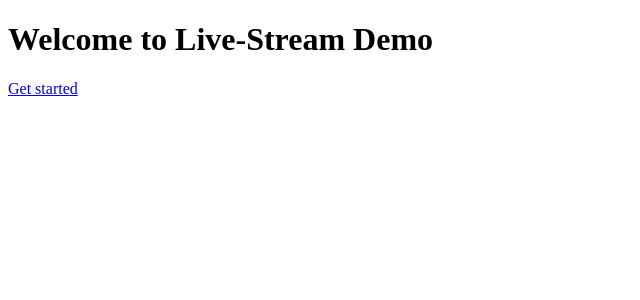
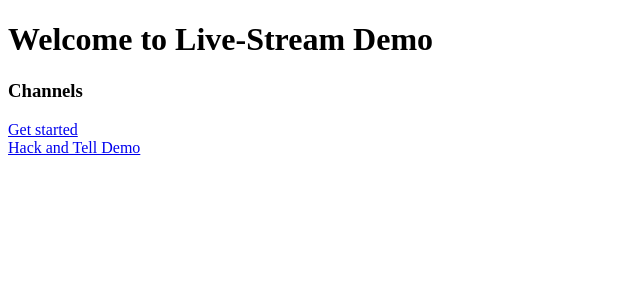
Before and after one commit to shah-smit/live-stream-hack, an Angular app: page /#/ in a window 1280 px wide. Shown: the top 300 px of the page, without its empty margins (0-640 px from the left). Built offline with nearby package versions, Linux system fonts and the light colour scheme.

Commit message:
added hack&tell channel

```diff
--- a/src/app/home-component/home.component.html
+++ b/src/app/home-component/home.component.html
@@ -1,5 +1,5 @@
 
 <h1>Welcome to Live-Stream Demo</h1>
-<p>
-  <a [routerLink]="['/livestream/smit']">Get started</a>
-</p>
+  <h3>Channels</h3>
+  <a [routerLink]="['/livestream/smit']">Get started</a><br>
+  <a [routerLink]="['/livestream/hackandtell']">Hack and Tell Demo</a><br>
--- a/src/app/live-multi-video/live-multi-video.component.html
+++ b/src/app/live-multi-video/live-multi-video.component.html
@@ -55,5 +55,6 @@
 </div> -->
 
 <button id="setup-new-room">Setup New Conference</button>
+
 <table style="width: 100%;" id="rooms-list"></table>
 <div id="videos-container"></div>
--- a/src/app/live-multi-video/live-multi-video.component.ts
+++ b/src/app/live-multi-video/live-multi-video.component.ts
@@ -1,5 +1,5 @@
 import { Component, OnInit } from '@angular/core';
-import { Router } from '@angular/router';
+import { Router, ActivatedRoute } from '@angular/router';
 
 //declare var SimpleWebRTC;
 declare var $;
@@ -21,10 +21,15 @@ export class LiveMultiVideoComponent implements OnInit {
     cudySocket;
     localStream;
     isMute;
-
-    constructor(private router: Router) { }
+    sub;
+    parentRouteId;
+    constructor(private router: Router,private route: ActivatedRoute) { }
 
     ngOnInit() {
+        this.sub = this.route.params.subscribe(params => {
+            this.parentRouteId = params["id"];
+            console.log(params);
+        });
         this.isMute = false;
         this.setup();
     }
@@ -113,8 +118,9 @@ export class LiveMultiVideoComponent implements OnInit {
         document.getElementById('setup-new-room').onclick = function () {
             // this.disabled = true;
             self.captureUserMedia(function () {
+                console.log(self.parentRouteId);
                 self.conferenceUI.createRoom({
-                    roomName: 'Anonymous'
+                    roomName: self.parentRouteId
                 });
             });
         };
```
